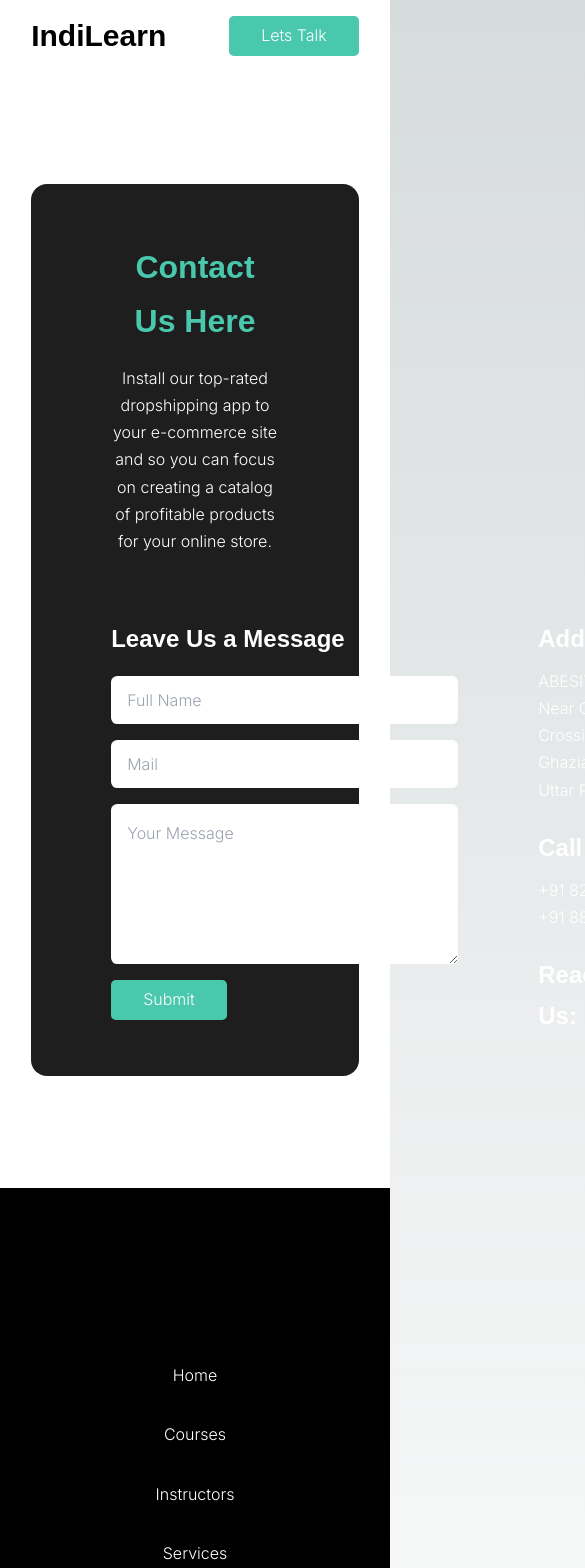
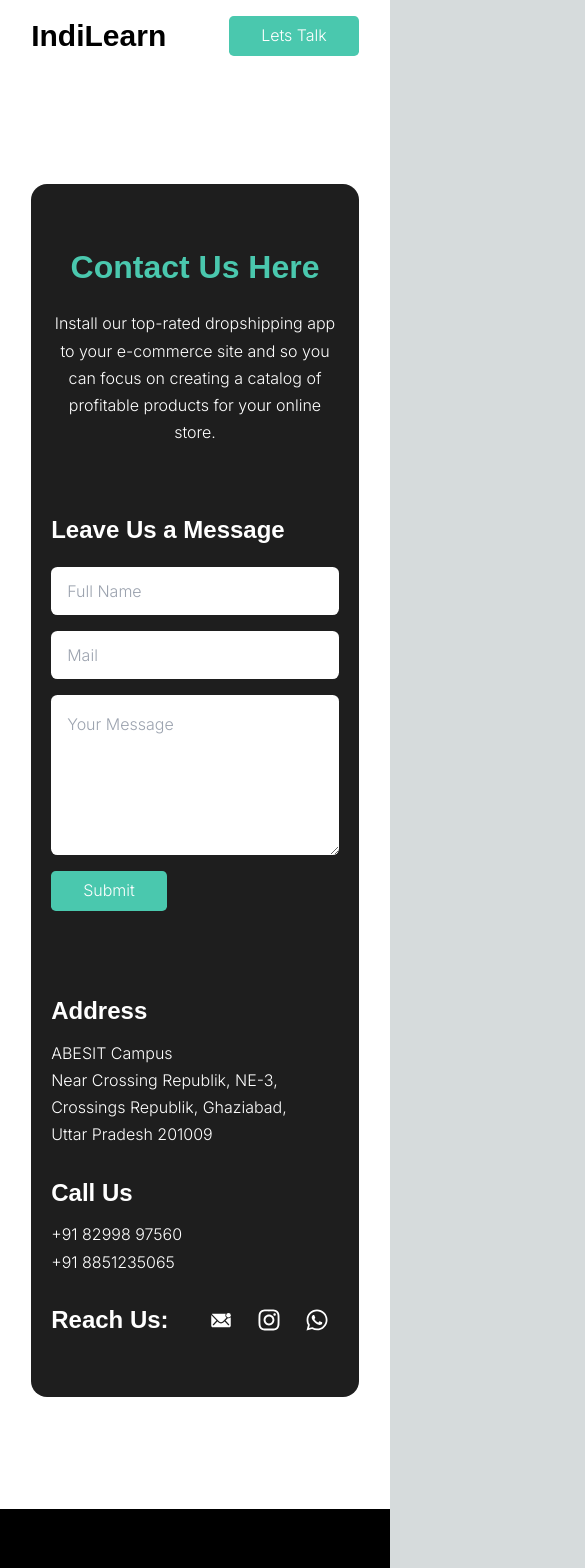
Before and after one commit to Ayuxh-Pratap/indilearn, a Next.js app: page /contact in a window 390 px wide. Shown: the top 1568 px of the page, 585 px wide, since content can reach past the window. Built offline with nearby package versions, Linux system fonts and the light colour scheme.

Commit message:
contact res layout fn

```diff
--- a/components/ContactForm.jsx
+++ b/components/ContactForm.jsx
@@ -6,13 +6,13 @@ import { FaInstagram } from "react-icons/fa";
 const ContactForm = () => {
     return (
         <section>
-            <div className='container px-20 bg-dark text-white text-center py-14 rounded-[1rem]'>
+            <div className='container lg:px-20 px-5 bg-dark text-white text-center py-14 rounded-[1rem]'>
                 <div className='mb-16'>
                     <h3 className='mb-4 primary'>Contact Us Here</h3>
                     <p className='lg:w-[40vw] center'>Install our top-rated dropshipping app to your e-commerce site and so you can focus on creating a catalog of profitable products for your online store.</p>
                 </div>
 
-                <div className='flex gap-20'>
+                <div className='flex lg:flex-row flex-col gap-20'>
                     <div className='basis-2/3 flex flex-col gap-4'>
                         <h4 className='text-left'>Leave Us a Message</h4>
                         <input type="text" placeholder='Full Name' />
```
